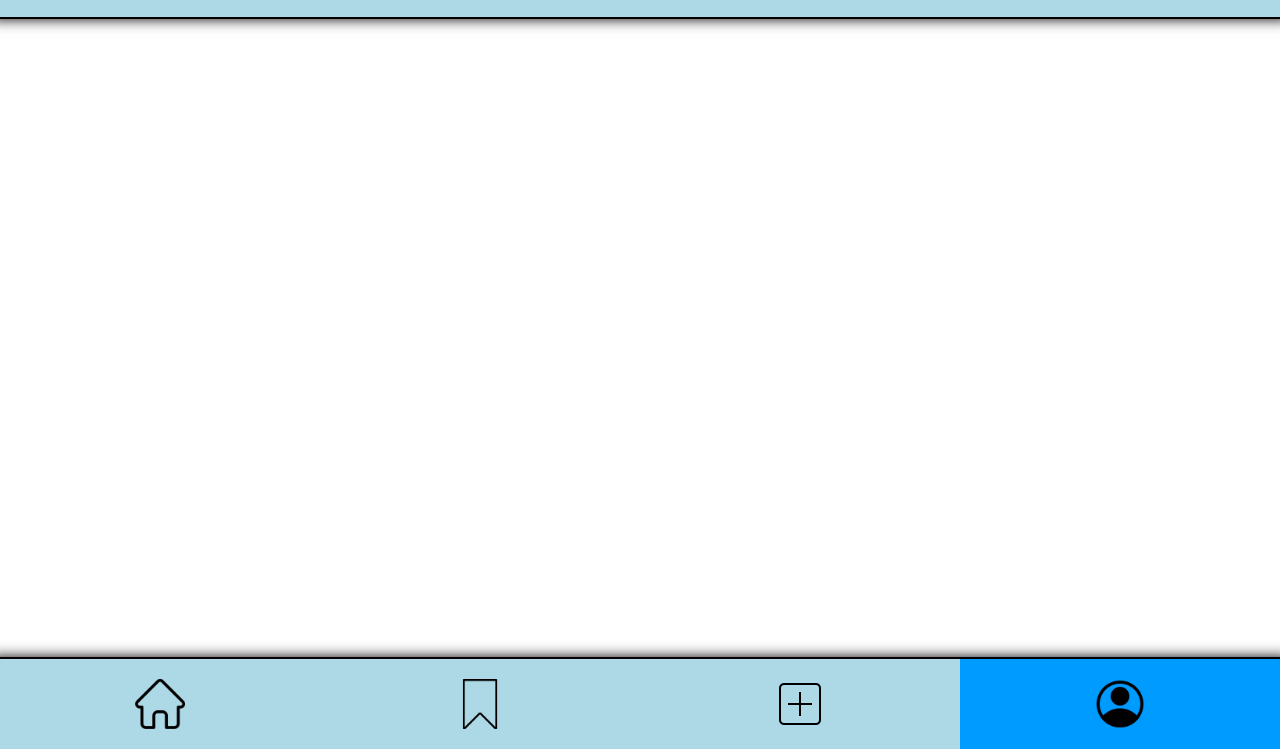
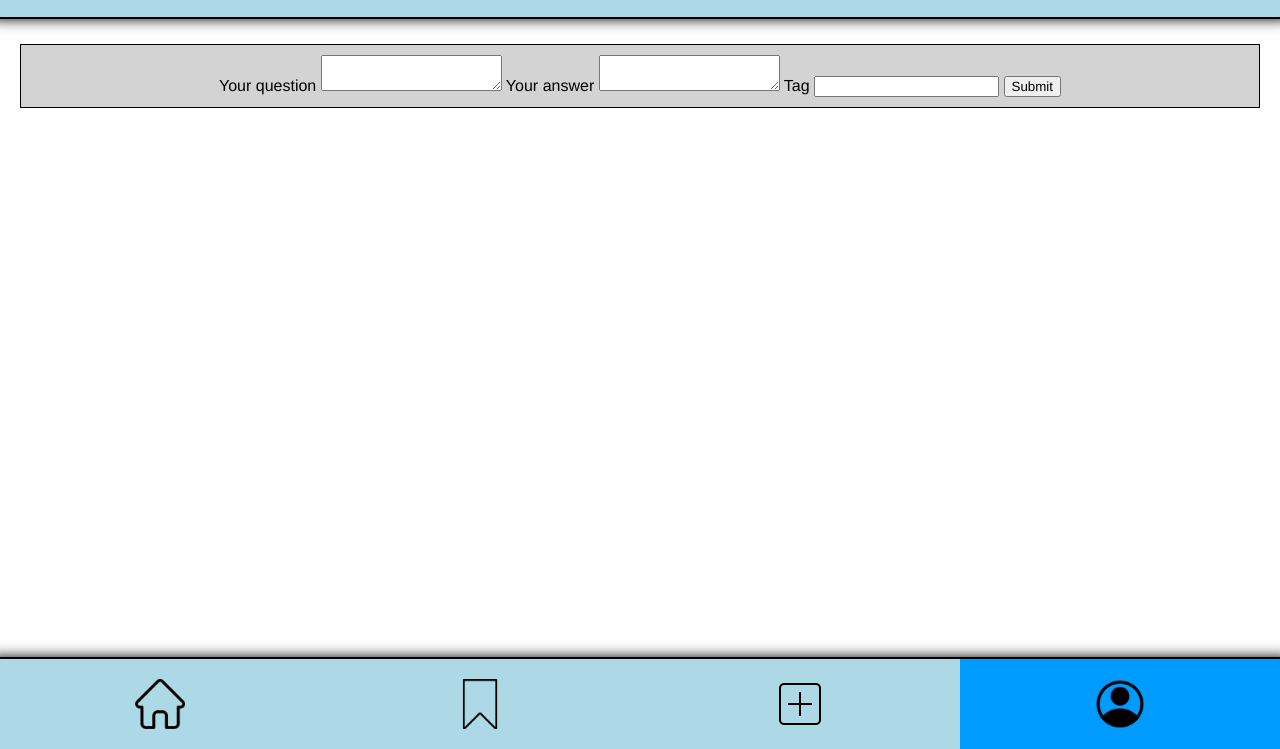
Before and after one commit to Freddie2024/frida-quiz-app-2, a plain HTML site: page form.html in a window 1280 px wide. Shown: the part 51-800 px from the top of the page. Drawn offline with Linux system fonts and the light colour scheme.

Commit message:
add form with 3 fields and submit-button

```diff
--- a/form.html
+++ b/form.html
@@ -12,8 +12,19 @@
       <h1>Quiz App</h1>
     </header>
     <main>
-
-
+        <section>
+      <form action="">
+        <label for="your-question">Your question</label>
+        <textarea name="your-question" id="your-question">
+        </textarea>
+        <label for="your-answer">Your answer</label>
+        <textarea name="your-answer" id="your-answer">
+        </textarea>
+        <label for="tag">Tag</label>
+        <input type="text" name="tag" id="tag">
+        <button type="submit">Submit</button>
+      </form>
+    </section>
     </main>
     <footer class="footer">
       <a href="index.html" class="footer__link">
```
